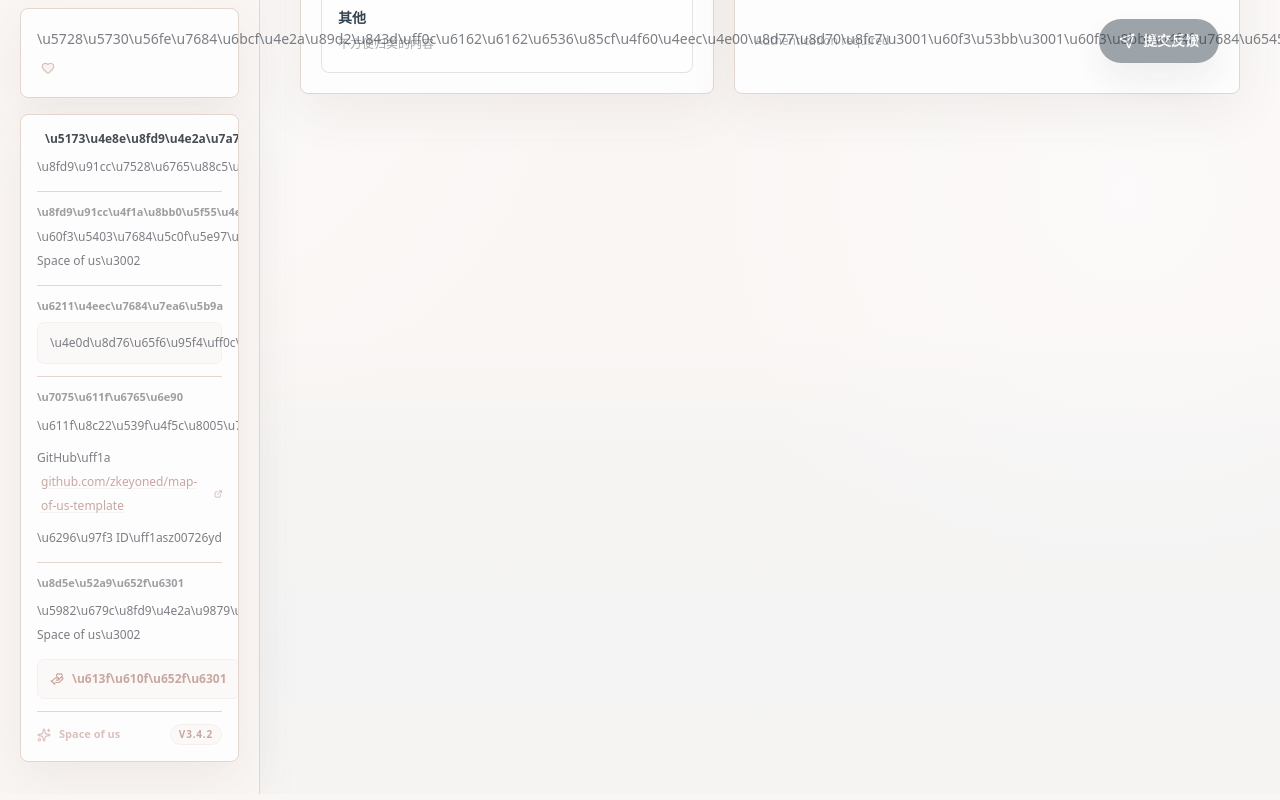
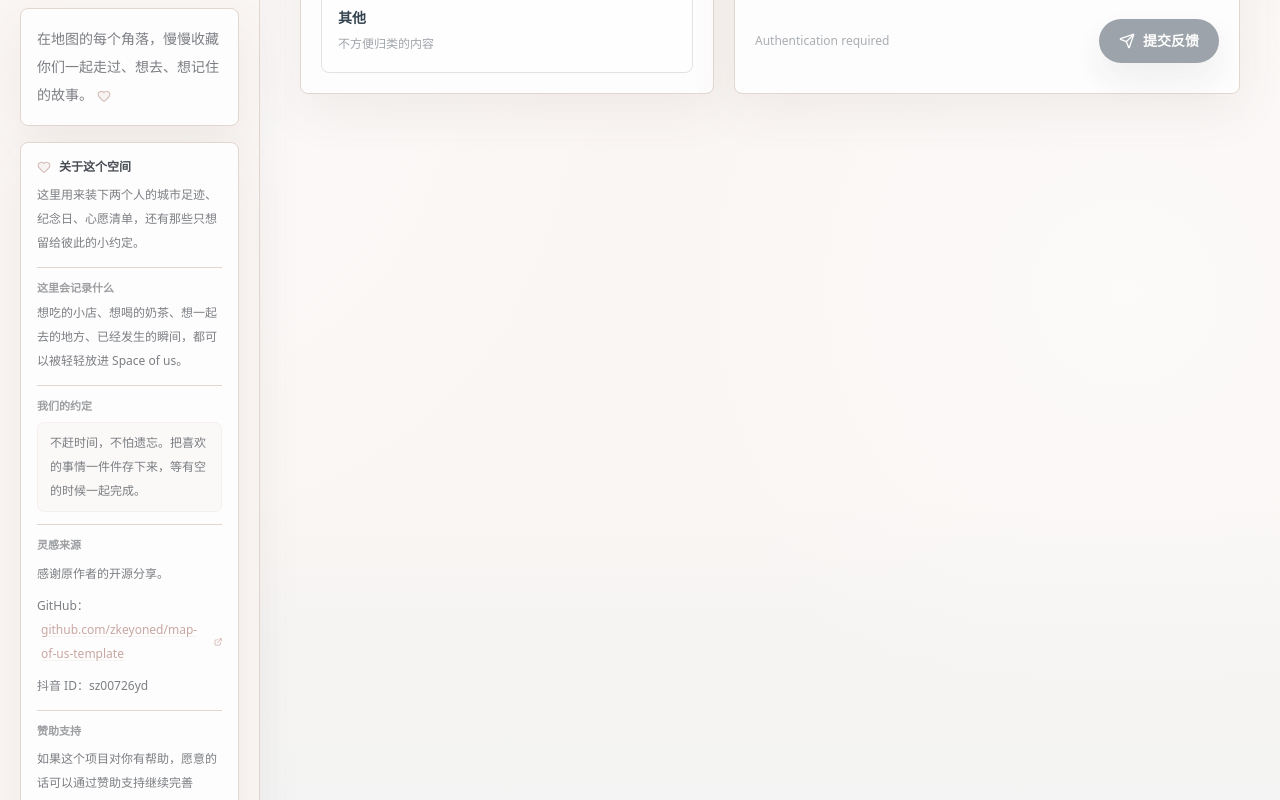
Before and after one commit to shen-szm/space-of-us, a Next.js app: page /feedback in a window 1280 px wide. Shown: the part 640-1440 px from the top of the page. Built offline with nearby package versions, Linux system fonts and the light colour scheme; no server answers.

Commit message:
fix: repair garbled interface text

```diff
--- a/components/MemoryNav.tsx
+++ b/components/MemoryNav.tsx
@@ -38,14 +38,14 @@ type NavItem = {
 };
 
 const navItems = [
-  { key: "map", label: "\u5730\u56fe", icon: MapIcon, href: "/map" },
-  { key: "couple", label: "\u60c5\u4fa3\u4e2d\u5fc3", icon: Heart, href: "/couple" },
-  { key: "memories", label: "\u56de\u5fc6\u8bb0\u5f55", icon: BookOpen, href: "/memories" },
-  { key: "favorites", label: "\u5730\u70b9\u6536\u85cf", icon: Heart, href: "/favorites" },
-  { key: "anniversaries", label: "\u7eaa\u5ff5\u65e5", icon: CalendarDays, href: "/anniversaries" },
-  { key: "capsule", label: "\u65f6\u5149\u5b9d\u76d2", icon: Archive, href: "/time-capsule" },
-  { key: "settings", label: "\u8bbe\u7f6e", icon: Settings, href: "/settings" },
-  { key: "feedback", label: "\u610f\u89c1\u53cd\u9988", icon: MessageCircleMore, href: "/feedback" },
+  { key: "map", label: "地图", icon: MapIcon, href: "/map" },
+  { key: "couple", label: "情侣中心", icon: Heart, href: "/couple" },
+  { key: "memories", label: "回忆记录", icon: BookOpen, href: "/memories" },
+  { key: "favorites", label: "地点收藏", icon: Heart, href: "/favorites" },
+  { key: "anniversaries", label: "纪念日", icon: CalendarDays, href: "/anniversaries" },
+  { key: "capsule", label: "时光宝盒", icon: Archive, href: "/time-capsule" },
+  { key: "settings", label: "设置", icon: Settings, href: "/settings" },
+  { key: "feedback", label: "意见反馈", icon: MessageCircleMore, href: "/feedback" },
 ] satisfies NavItem[];
 
 const focusableSelector = [
@@ -251,8 +251,8 @@ export function MemorySidebar({ active }: Readonly<{ active: MemoryNavKey }>) {
         <div className="mx-auto grid h-14 w-14 place-items-center">
           <Heart className="h-10 w-10 fill-[var(--accent-highlight)] text-[color-mix(in_srgb,var(--accent-primary)_72%,white)]" />
         </div>
-        <p className="theme-text-main mt-2 text-lg font-semibold">\u6211\u4eec\u7684\u5730\u56fe</p>
-        <p className="theme-text-soft mt-1 text-xs">\u53ea\u5c5e\u4e8e\u4e24\u4e2a\u4eba\u7684\u56de\u5fc6\u7a7a\u95f4</p>
+        <p className="theme-text-main mt-2 text-lg font-semibold">我们的地图</p>
+        <p className="theme-text-soft mt-1 text-xs">只属于两个人的回忆空间</p>
       </div>
 
       <nav aria-label="Primary navigation" className="mt-10 space-y-2">
@@ -260,39 +260,39 @@ export function MemorySidebar({ active }: Readonly<{ active: MemoryNavKey }>) {
       </nav>
 
       <div className="theme-card theme-floating-shadow mt-10 rounded-[8px] border p-4 text-sm leading-7 theme-text-muted">
-        \u5728\u5730\u56fe\u7684\u6bcf\u4e2a\u89d2\u843d\uff0c\u6162\u6162\u6536\u85cf\u4f60\u4eec\u4e00\u8d77\u8d70\u8fc7\u3001\u60f3\u53bb\u3001\u60f3\u8bb0\u4f4f\u7684\u6545\u4e8b\u3002
+        在地图的每个角落，慢慢收藏你们一起走过、想去、想记住的故事。
         <Heart className="ml-1 inline h-3.5 w-3.5 fill-[var(--accent-highlight)] text-[color-mix(in_srgb,var(--accent-primary)_72%,white)]" />
       </div>
 
       <div className="theme-card theme-floating-shadow mt-4 overflow-hidden rounded-[8px] border p-4">
         <div className="flex items-center gap-2">
           <Heart className="h-3.5 w-3.5 fill-[var(--accent-highlight)] text-[color-mix(in_srgb,var(--accent-primary)_72%,white)]" />
-          <p className="theme-text-main text-xs font-semibold">\u5173\u4e8e\u8fd9\u4e2a\u7a7a\u95f4</p>
+          <p className="theme-text-main text-xs font-semibold">关于这个空间</p>
         </div>
         <p className="theme-text-muted mt-2 text-xs leading-6">
-          \u8fd9\u91cc\u7528\u6765\u88c5\u4e0b\u4e24\u4e2a\u4eba\u7684\u57ce\u5e02\u8db3\u8ff9\u3001\u7eaa\u5ff5\u65e5\u3001\u5fc3\u613f\u6e05\u5355\uff0c\u8fd8\u6709\u90a3\u4e9b\u53ea\u60f3\u7559\u7ed9\u5f7c\u6b64\u7684\u5c0f\u7ea6\u5b9a\u3002
+          这里用来装下两个人的城市足迹、纪念日、心愿清单，还有那些只想留给彼此的小约定。
         </p>
 
         <div className="theme-divider mt-3 border-t pt-3">
-          <p className="theme-text-soft text-[11px] font-semibold">\u8fd9\u91cc\u4f1a\u8bb0\u5f55\u4ec0\u4e48</p>
+          <p className="theme-text-soft text-[11px] font-semibold">这里会记录什么</p>
           <p className="theme-text-muted mt-1 text-xs leading-6">
-            \u60f3\u5403\u7684\u5c0f\u5e97\u3001\u60f3\u559d\u7684\u5976\u8336\u3001\u60f3\u4e00\u8d77\u53bb\u7684\u5730\u65b9\u3001\u5df2\u7ecf\u53d1\u751f\u7684\u77ac\u95f4\uff0c\u90fd\u53ef\u4ee5\u88ab\u8f7b\u8f7b\u653e\u8fdb Space of us\u3002
+            想吃的小店、想喝的奶茶、想一起去的地方、已经发生的瞬间，都可以被轻轻放进 Space of us。
           </p>
         </div>
 
         <div className="theme-divider mt-3 border-t pt-3">
-          <p className="theme-text-soft text-[11px] font-semibold">\u6211\u4eec\u7684\u7ea6\u5b9a</p>
+          <p className="theme-text-soft text-[11px] font-semibold">我们的约定</p>
           <div className="mt-2 rounded-[7px] border border-[color-mix(in_srgb,var(--accent-primary)_18%,white)] bg-[var(--accent-wash)] px-3 py-2 text-xs leading-6 theme-text-muted">
-            \u4e0d\u8d76\u65f6\u95f4\uff0c\u4e0d\u6015\u9057\u5fd8\u3002\u628a\u559c\u6b22\u7684\u4e8b\u60c5\u4e00\u4ef6\u4ef6\u5b58\u4e0b\u6765\uff0c\u7b49\u6709\u7a7a\u7684\u65f6\u5019\u4e00\u8d77\u5b8c\u6210\u3002
+            不赶时间，不怕遗忘。把喜欢的事情一件件存下来，等有空的时候一起完成。
           </div>
         </div>
 
         <div className="theme-divider mt-3 border-t pt-3">
-          <p className="theme-text-soft text-[11px] font-semibold">\u7075\u611f\u6765\u6e90</p>
+          <p className="theme-text-soft text-[11px] font-semibold">灵感来源</p>
           <div className="theme-text-muted mt-2 space-y-2 text-xs leading-6">
-            <p>\u611f\u8c22\u539f\u4f5c\u8005\u7684\u5f00\u6e90\u5206\u4eab\u3002</p>
+            <p>感谢原作者的开源分享。</p>
             <p>
-              GitHub\uff1a
+              GitHub：
               <a
                 className="ml-1 inline-flex items-center gap-1 text-[var(--accent-primary)] underline decoration-[var(--accent-highlight)] underline-offset-2 transition hover:opacity-80"
                 href="https://github.com/zkeyoned/map-of-us-template"
@@ -303,14 +303,14 @@ export function MemorySidebar({ active }: Readonly<{ active: MemoryNavKey }>) {
                 <ExternalLink className="h-3 w-3" />
               </a>
             </p>
-            <p>\u6296\u97f3 ID\uff1asz00726yd</p>
+            <p>抖音 ID：sz00726yd</p>
           </div>
         </div>
 
         <div className="theme-divider mt-3 border-t pt-3">
-          <p className="theme-text-soft text-[11px] font-semibold">\u8d5e\u52a9\u652f\u6301</p>
+          <p className="theme-text-soft text-[11px] font-semibold">赞助支持</p>
           <p className="theme-text-muted mt-2 text-xs leading-6">
-            \u5982\u679c\u8fd9\u4e2a\u9879\u76ee\u5bf9\u4f60\u6709\u5e2e\u52a9\uff0c\u613f\u610f\u7684\u8bdd\u53ef\u4ee5\u901a\u8fc7\u8d5e\u52a9\u652f\u6301\u7ee7\u7eed\u5b8c\u5584 Space of us\u3002
+            如果这个项目对你有帮助，愿意的话可以通过赞助支持继续完善 Space of us。
           </p>
           <button
             ref={supportTriggerRef}
@@ -321,7 +321,7 @@ export function MemorySidebar({ active }: Readonly<{ active: MemoryNavKey }>) {
             onClick={() => setSupportOpen(true)}
           >
             <HandHeart className="h-3.5 w-3.5" />
-            \u613f\u610f\u652f\u6301
+            愿意支持
           </button>
         </div>
 
@@ -338,24 +338,24 @@ export function MemorySidebar({ active }: Readonly<{ active: MemoryNavKey }>) {
 
       {supportOpen && (
         <DialogShell
-          closeLabel="\u5173\u95ed\u8d5e\u52a9\u56fe\u7247"
+          closeLabel="关闭赞助图片"
           className="relative max-h-full w-full max-w-[980px] overflow-auto rounded-[12px] bg-white p-3 shadow-[0_28px_80px_rgba(52,68,81,0.28)]"
           dialogRef={supportDialogRef}
           labelledBy={supportTitleId}
           onClose={() => setSupportOpen(false)}
           onKeyDown={(event) => trapDialogTabKey(event.nativeEvent, supportDialogRef.current)}
           overlayClassName="fixed inset-0 z-[120] flex items-center justify-center bg-[#344451]/66 px-6 py-10 backdrop-blur-sm"
-          title="\u8d5e\u52a9\u652f\u6301"
+          title="赞助支持"
         >
           <button
             ref={supportPreviewTriggerRef}
-            aria-label="\u6253\u5f00\u5927\u56fe\u9884\u89c8"
+            aria-label="打开大图预览"
             className="relative mx-auto block w-full max-w-[920px]"
             type="button"
             onClick={() => setSupportPreviewOpen(true)}
           >
             <Image
-              alt="\u8d5e\u52a9\u652f\u6301\u6536\u6b3e\u7801"
+              alt="赞助支持收款码"
               className="h-auto w-full rounded-[8px]"
               height={1599}
               priority
@@ -375,7 +375,7 @@ export function MemorySidebar({ active }: Readonly<{ active: MemoryNavKey }>) {
           onClose={() => setSupportPreviewOpen(false)}
           onKeyDown={(event) => trapDialogTabKey(event.nativeEvent, supportPreviewDialogRef.current)}
           overlayClassName="fixed inset-0 z-[130] flex items-center justify-center bg-[#161F27]/88 px-4 py-6 backdrop-blur-md"
-          title="\u8d5e\u52a9\u4e8c\u7ef4\u7801\u5927\u56fe\u9884\u89c8"
+          title="赞助二维码大图预览"
         >
           <div className="mx-auto w-full max-w-[1280px]">
             <Image alt="Support QR preview" className="h-auto w-full rounded-[10px]" height={1599} src="/photos/support-qr.jpg" width={1280} />
@@ -429,7 +429,7 @@ export function MemoryPageShell({
           href="/"
         >
           <ShieldCheck className="h-4 w-4" />
-          \u8fd4\u56de\u63a7\u5236\u53f0
+          返回控制台
         </Link>
       )}
     </main>
--- a/data/accounts.ts
+++ b/data/accounts.ts
@@ -67,10 +67,15 @@ export const defaultAccountStore = (): AccountStore => ({
   users: [],
 });
 
+export const getReadableDisplayName = (displayName: string, username: string) => {
+  const normalized = displayName.trim();
+  return normalized && !/^[?\uFFFD]+$/.test(normalized) ? normalized : username;
+};
+
 export const toPublicAccount = (account: UserAccount): PublicUserAccount => ({
   id: account.id,
   username: account.username,
-  displayName: account.displayName,
+  displayName: getReadableDisplayName(account.displayName, account.username),
   createdAt: account.createdAt,
   updatedAt: account.updatedAt,
   lastLoginAt: account.lastLoginAt,
--- a/lib/server/accountStore.ts
+++ b/lib/server/accountStore.ts
@@ -8,6 +8,7 @@ import {
   type BindingRequestStatus,
   type UserAccount,
   defaultAccountStore,
+  getReadableDisplayName,
   toPublicAccount,
 } from "@/data/accounts";
 import type { PartnerRole } from "@/data/couple";
@@ -84,7 +85,7 @@ const cleanAccount = (value: unknown): UserAccount | null => {
   return {
     id: value.id,
     username: normalizeUsername(value.username),
-    displayName: value.displayName,
+    displayName: getReadableDisplayName(value.displayName, normalizeUsername(value.username)),
     email: typeof value.email === "string" ? normalizeEmail(value.email) : undefined,
     emailVerifiedAt: typeof value.emailVerifiedAt === "string" ? value.emailVerifiedAt : undefined,
     passwordHash: value.passwordHash,
```
Also changed, not shown: 2 other files (tests, documents, lock files or other folders).
